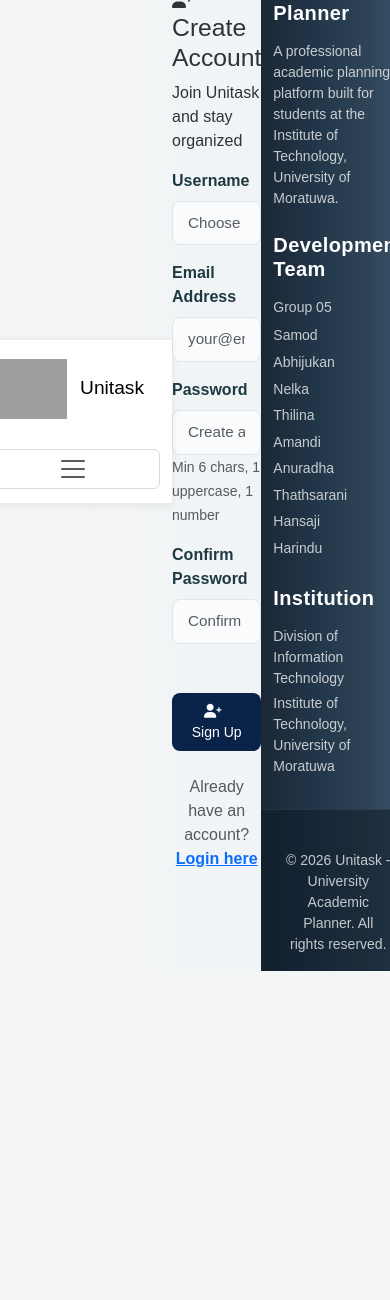
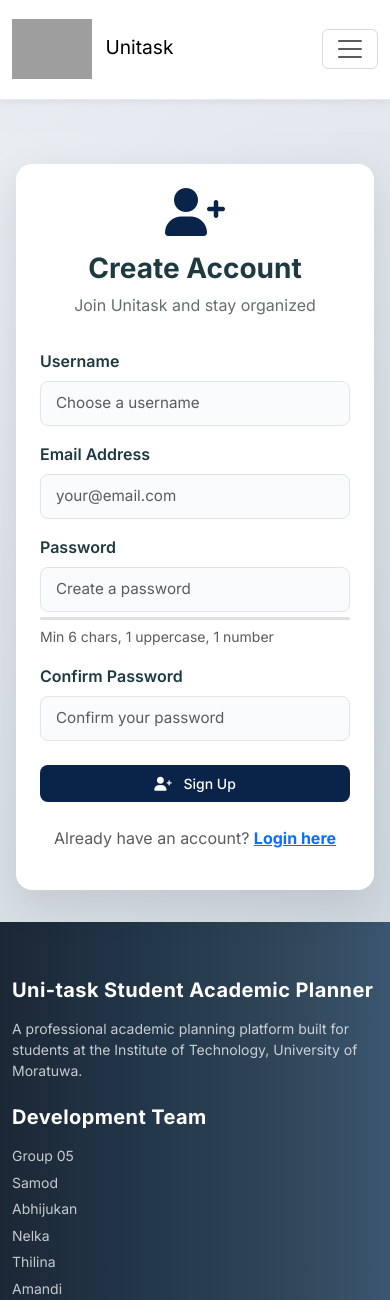
Before and after one commit to Keshara14/Uni-task, a Flask app: page /signup in a window 390 px wide; the page is wider, and only the part inside the window is pictured. Shown: the top 1300 px of that part. Before the commit the page ends 971 px from the top of that part, so only its background shows below. Run offline with Flask 3, Linux system fonts and the light colour scheme; parts of the project's set-up code (start-up, migrations or seed data) failed here and were passed over; grey boxes are pictures that could not be loaded.

Commit message:
Update signup_style.css with new styles
Refactored signup styles for improved layout and responsiveness.

```diff
--- a/Uni-task Project/static/signup_style.css
+++ b/Uni-task Project/static/signup_style.css
@@ -1,97 +1,227 @@
-*{
-    margin:0;
-    padding:0;
-    box-sizing:border-box;
-    font-family:Arial, Helvetica, sans-serif;
+
+.signup-wrapper {
+    min-height: 80vh;
+    display: flex;
+    align-items: center;
+    padding: 2rem 0;
+    background: var(--background);
 }
 
-body{
-    background: linear-gradient(to right,#f5f5f5,#eef4f7);
-    height:100vh;
-    display:flex;
-    justify-content:center;
-    align-items:center;
+.signup-card {
+    background: white;
+    border-radius: 16px;
+    box-shadow: 0 15px 40px rgba(0, 0, 0, 0.1);
+    padding: 2.5rem;
+    max-width: 500px;
+    width: 100%;
+    margin: 0 auto;
 }
 
-.signup-box{
-    width:430px;
-    background:white;
-    padding:40px;
-    border-radius:10px;
-    box-shadow:0 0 15px rgba(0,0,0,0.1);
+.signup-header {
+    text-align: center;
+    margin-bottom: 2rem;
 }
 
-.icon{
-    text-align:center;
-    font-size:50px;
-    color:#1f5f7a;
-    margin-bottom:10px;
+.signup-header i {
+    font-size: 3rem;
+    color: var(--primary-color);
+    margin-bottom: 1rem;
 }
 
-h1{
-    text-align:center;
-    color:#123;
-    margin-bottom:5px;
+.signup-header h2 {
+    font-size: 1.75rem;
+    font-weight: 700;
+    margin-bottom: 0.5rem;
+    color: var(--dark-color);
 }
 
-.subtitle{
-    text-align:center;
-    color:gray;
-    margin-bottom:30px;
+.signup-header p {
+    color: var(--text-muted);
 }
 
-form label{
-    display:block;
-    margin-bottom:8px;
-    margin-top:15px;
-    font-weight:bold;
-    color:#333;
+.signup-form {
+    margin-top: 1.5rem;
 }
 
-form input{
-    width:100%;
-    padding:14px;
-    border:1px solid #d6d6d6;
-    border-radius:6px;
-    font-size:15px;
+.signup-form .form-group {
+    margin-bottom: 1.2rem;
 }
 
-form input:focus{
-    outline:none;
-    border:1px solid #2f5f7f;
+.signup-form label {
+    color: var(--dark-color);
+    font-weight: 600;
+    margin-bottom: 0.5rem;
 }
 
-.password-text{
-    color:gray;
-    font-size:13px;
-    margin-top:5px;
+.signup-form input {
+    border: 1px solid var(--input-border);
+    border-radius: 8px;
+    padding: 12px 15px;
+    background: var(--input-bg);
+    color: var(--text-color);
+    transition: all 0.3s ease;
 }
 
-button{
-    width:100%;
-    margin-top:25px;
-    padding:14px;
-    border:none;
-    border-radius:6px;
-    background:#2f5f7f;
-    color:white;
-    font-size:17px;
-    cursor:pointer;
-    transition:0.3s;
+.signup-form input:focus {
+    border-color: var(--primary-color);
+    box-shadow: 0 0 0 3px rgba(44, 95, 124, 0.1);
+    background: white;
 }
 
-button:hover{
-    background:#23495f;
+.password-strength {
+    height: 3px;
+    background: #e0e0e0;
+    border-radius: 2px;
+    overflow: hidden;
+    margin-top: 5px;
 }
 
-.login-text{
-    text-align:center;
-    margin-top:20px;
-    color:gray;
+.strength-bar {
+    height: 100%;
+    width: 0%;
+    transition: all 0.3s ease;
+    border-radius: 2px;
 }
 
-.login-text a{
-    color:#1d63d8;
-    text-decoration:none;
-    font-weight:bold;
+.strength-bar.weak {
+    width: 30%;
+    background: var(--danger-color);
 }
+
+.strength-bar.medium {
+    width: 60%;
+    background: var(--warning-color);
+}
+
+.strength-bar.strong {
+    width: 100%;
+    background: var(--success-color);
+}
+
+.strength-text {
+    font-size: 0.7rem;
+    margin-top: 4px;
+}
+
+.strength-text.weak {
+    color: var(--danger-color);
+}
+
+.strength-text.medium {
+    color: var(--warning-color);
+}
+
+.strength-text.strong {
+    color: var(--success-color);
+}
+
+.match-status {
+    font-size: 0.75rem;
+    margin-top: 5px;
+}
+
+.match-status.success {
+    color: var(--success-color);
+}
+
+.match-status.error {
+    color: var(--danger-color);
+}
+
+.signup-btn {
+    background: linear-gradient(135deg, var(--primary-color) 0%, var(--primary-dark) 100%);
+    color: white;
+    border: none;
+    padding: 12px 24px;
+    border-radius: 8px;
+    font-weight: 600;
+    width: 100%;
+    transition: all 0.3s ease;
+    margin-top: 1.5rem;
+}
+
+.signup-btn:hover {
+    transform: translateY(-2px);
+    box-shadow: 0 8px 20px rgba(44, 95, 124, 0.3);
+}
+
+.login-link {
+    text-align: center;
+    margin-top: 1.5rem;
+    color: var(--text-muted);
+}
+
+.login-link a {
+    color: var(--primary-color);
+    text-decoration: none;
+    font-weight: 600;
+}
+
+.login-link a:hover {
+    text-decoration: underline;
+}
+
+@media (max-width: 768px) {
+    .signup-card {
+        padding: 1.5rem;
+        margin: 0 1rem;
+    }
+}
+
+.strength-bar {
+    height: 100%;
+    width: 0%;
+    transition: all 0.3s ease;
+}
+
+.strength-bar.weak {
+    width: 33%;
+    background: #f44336;
+}
+
+.strength-bar.medium {
+    width: 66%;
+    background: #ff9800;
+}
+
+.strength-bar.strong {
+    width: 100%;
+    background: #4caf50;
+}
+
+.strength-text {
+    font-size: 0.7rem;
+    margin-top: 4px;
+}
+
+.strength-text.weak {
+    color: #f44336;
+}
+
+.strength-text.medium {
+    color: #ff9800;
+}
+
+.strength-text.strong {
+    color: #4caf50;
+}
+
+.match-status {
+    font-size: 0.75rem;
+    margin-top: 5px;
+}
+
+.match-status.success {
+    color: #4caf50;
+}
+
+.match-status.error {
+    color: #f44336;
+}
+
+@media (max-width: 768px) {
+    .signup-card {
+        padding: 1.5rem;
+        margin: 0 1rem;
+    }
+}
```
